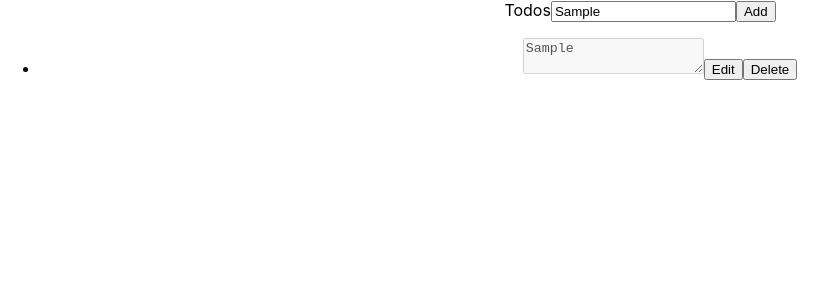
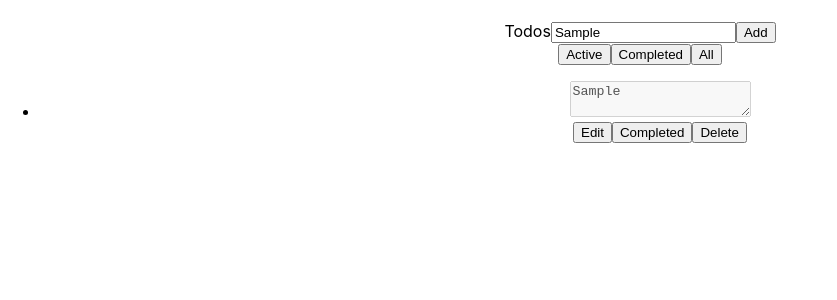
Before and after one commit to troymathis/todolist-react-redux, a React (Create React App) app: page / in a window 1280 px wide. Both pictures are taken after typing "Sample" into the empty fields and a click on the button "Add". Shown: the top 300 px of the page, without its empty margins (0-837 px from the left). Built offline with nearby package versions, Linux system fonts and the light colour scheme.

Commit message:
working app, full CRUD with active, completed and all collections

```diff
--- a/src/App.js
+++ b/src/App.js
@@ -1,11 +1,14 @@
 
 import './App.css';
+import DisplayTodos from './components/DisplayTodos';
 import Todos from './components/Todos';
 
 function App() {
   return (
     <div className="App">
+      <h1></h1>
       <Todos/>
+      <DisplayTodos/>
     </div>
   );
 }
--- a/src/components/DisplayTodos.js
+++ b/src/components/DisplayTodos.js
@@ -0,0 +1,77 @@
+import React, { useState } from 'react'
+import { connect } from 'react-redux'
+import { addTodos, removeTodos, updateTodos, completeTodos } from "../redux/reducer";
+import TodoItem from './TodoItem';
+
+const mapStateToProps = (state) => {
+    return {
+      todos: state,
+    };
+  };
+
+  const mapDispatchToProps = (dispatch) => {
+    return {
+      addTodo: (obj) => dispatch(addTodos(obj)),
+      removeTodo: (id) => dispatch(removeTodos(id)),
+      updateTodo: (obj) => dispatch(updateTodos(obj)),
+      completeTodo: (id) => dispatch(completeTodos(id)),
+    };
+  };
+
+const DisplayTodos = (props) => {
+    const [sort, setSort] = useState("active")
+  return (
+    <div className="displaytodos">
+        <div className="buttons">
+            <button onClick={() => setSort("active")}>Active</button>
+            <button onClick={() => setSort("completed")}>Completed</button>
+            <button onClick={() => setSort("all")}>All</button>
+        </div>
+        <ul>
+            {props.todos.length > 0 && sort === "active" ?
+                props.todos.map(item => {
+                    return (
+                    item.completed === false &&
+                    <TodoItem
+                    key={item.id}
+                    item={item}
+                    removeTodo={props.removeTodo}
+                    updateTodo={props.updateTodo}
+                    completeTodo={props.completeTodo}
+                    />
+                    )
+                })
+            : null }
+            {props.todos.length > 0 && sort === "completed" ?
+                props.todos.map(item => {
+                    return (
+                    item.completed === true &&
+                    <TodoItem
+                    key={item.id}
+                    item={item}
+                    removeTodo={props.removeTodo}
+                    updateTodo={props.updateTodo}
+                    completeTodo={props.completeTodo}
+                    />
+                    )
+                })
+            : null }
+            {props.todos.length > 0 && sort === "all" ?
+                props.todos.map(item => {
+                    return (
+                    <TodoItem
+                    key={item.id}
+                    item={item}
+                    removeTodo={props.removeTodo}
+                    updateTodo={props.updateTodo}
+                    completeTodo={props.completeTodo}
+                    />
+                    )
+                })
+            : null }
+        </ul>
+    </div>
+  )
+}
+
+export default connect(mapStateToProps,mapDispatchToProps)(DisplayTodos);
--- a/src/components/TodoItem.js
+++ b/src/components/TodoItem.js
@@ -0,0 +1,37 @@
+import React, { useRef } from "react";
+
+const TodoItem = (props) => {
+  const { item, updateTodo, removeTodo, completeTodo } = props;
+
+  const inputRef = useRef(true);
+
+  const changeFocus = () => {
+    inputRef.current.disabled = false;
+    inputRef.current.focus();
+  };
+
+  const update = (id, value, e) => {
+    if (e.which === 13) {
+      updateTodo({ id, item: value });
+      inputRef.current.disabled = true;
+    }
+  };
+  return (
+    <li key={item.id} className="card">
+      <textarea
+        ref={inputRef}
+        disabled={inputRef}
+        defaultValue={item.item}
+        onKeyDown={(e) => update(item.id, inputRef.current.value, e)}
+      />
+      <div className="btns">
+        <button onClick={() => changeFocus()}>Edit</button>
+        <button onClick={() => completeTodo(item.id)}>Completed</button>
+        <button onClick={() => removeTodo(item.id)}>Delete</button>{" "}
+      </div>
+      {item.completed && <span className="completed">done</span>}
+    </li>
+  );
+};
+
+export default TodoItem;
--- a/src/components/Todos.js
+++ b/src/components/Todos.js
@@ -1,6 +1,8 @@
 import React, { useState, useRef } from "react";
 import { connect } from "react-redux";
-import { addTodos, removeTodos, updateTodos } from "../redux/reducer";
+import { addTodos, removeTodos, updateTodos, completeTodos } from "../redux/reducer";
+
+import TodoItem from "./TodoItem";
 
 const mapStateToProps = (state) => {
     return {
@@ -13,29 +15,18 @@
       addTodo: (obj) => dispatch(addTodos(obj)),
       removeTodo: (id) => dispatch(removeTodos(id)),
       updateTodo: (obj) => dispatch(updateTodos(obj)),
+      completeTodo: (id) => dispatch(completeTodos(id)),
     };
   };
 
 const Todos = (props) => {
   const [todo, setTodo] = useState("");
 
-  const inputRef = useRef(true);
 
-  const changeFocus = () => {
-    inputRef.current.disabled = false;
-    inputRef.current.focus();
-  }
-
-  const update = (id,value,e) => {
-    if(e.which === 13){
-        props.updateTodo({id, item:value});
-        inputRef.current.disabled = true;
-    }
-  }
   const handleChange = (e) => {
     setTodo(e.target.value);
   };
-  console.log("props from store", props);
+  //console.log("props from store", props);
   return (
     <div className="addTodos">
       Todos
@@ -57,24 +48,7 @@
         Add
       </button>
       <br />
-      <ul>
-        {props.todos.map((item) => {
-          return (
-            <li key={item.id}>
-              <textarea
-                ref={inputRef}
-                disabled={inputRef}
-                defaultValue={item.item}
-                onKeyDown={(e) => update(item.id, inputRef.current.value, e)}
-              />
-              <button onClick={() => changeFocus()}>Edit</button>
-              <button onClick={() => props.removeTodo(item.id)}>
-                Delete
-              </button>{" "}
-            </li>
-          );
-        })}
-      </ul>
+
     </div>
   );
 };
--- a/src/redux/reducer.js
+++ b/src/redux/reducer.js
@@ -24,9 +24,20 @@
                 }
                 return todo;
             })
+        },
+        completeTodos: (state,action) => {
+            return state.map( todo => {
+                if (todo.id === action.payload) {
+                    return {
+                        ...todo,
+                        completed: true,
+                    }
+                }
+                return todo;
+            })
         }
     },
 })
 
-export const {addTodos, removeTodos, updateTodos} = addTodoReducer.actions;
+export const {addTodos, removeTodos, updateTodos, completeTodos} = addTodoReducer.actions;
 export const reducer = addTodoReducer.reducer;
```
Lines whose indentation alone changed are shown as unchanged.
